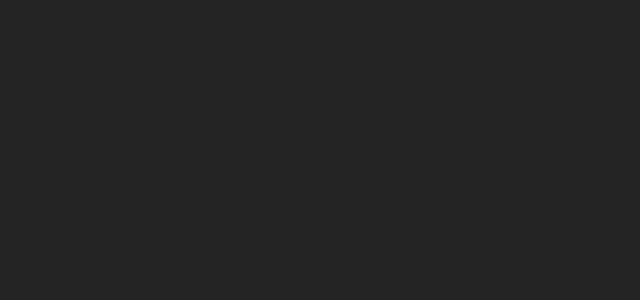
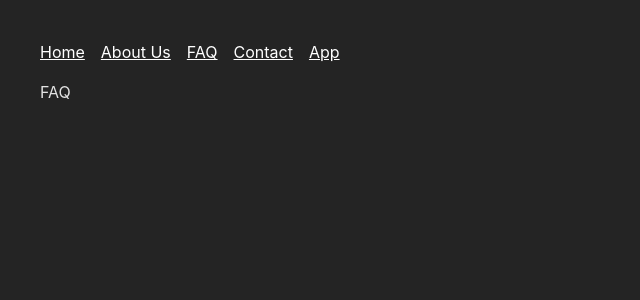
Before and after one commit to vishalicious213/react-router-test, a React (Vite) app: page /faq in a window 1280 px wide. Before the commit this address had no page. Shown: the top 300 px of the page, without its empty margins (0-640 px from the left). Built offline with nearby package versions, Linux system fonts and the light colour scheme.

Commit message:
added About Us, FAQ & Contact to menu along with absolute paths in Nav so they go to the right components instead of nesting into the current component

```diff
--- /dev/null
+++ b/src/AboutUs.jsx
@@ -0,0 +1,14 @@
+import React from 'react'
+import Nav from './Nav'
+
+const AboutUs = () => {
+    return (
+        <>
+            <Nav />
+
+            <div>About Us</div>
+        </>
+    )
+}
+
+export default AboutUs
--- a/src/App.jsx
+++ b/src/App.jsx
@@ -4,10 +4,10 @@ import './App.css'
 function App() {
   return (
     <>
-    <Nav />
+      <Nav />
 
-    <div>App</div>
-</>
+      <div>App</div>
+    </>
   )
 }
 
--- /dev/null
+++ b/src/Contact.jsx
@@ -0,0 +1,14 @@
+import React from 'react'
+import Nav from './Nav'
+
+const Contact = () => {
+    return (
+        <>
+            <Nav />
+
+            <div>Contact</div>
+        </>
+    )
+}
+
+export default Contact
--- /dev/null
+++ b/src/Faq.jsx
@@ -0,0 +1,14 @@
+import React from 'react'
+import Nav from './Nav'
+
+const Faq = () => {
+    return (
+        <>
+            <Nav />
+
+            <div>FAQ</div>
+        </>
+    )
+}
+
+export default Faq
--- a/src/Nav.jsx
+++ b/src/Nav.jsx
@@ -6,7 +6,10 @@ const Nav = () => {
         <>
             <nav>
                 <Link className='nav-link' to="/">Home</Link>
-                <Link className='nav-link' to="app">App</Link>
+                <Link className='nav-link' to="/about-us">About Us</Link>
+                <Link className='nav-link' to="/faq">FAQ</Link>
+                <Link className='nav-link' to="/contact">Contact</Link>
+                <Link className='nav-link' to="/app">App</Link>
             </nav>
         </>
     )
--- a/src/main.jsx
+++ b/src/main.jsx
@@ -4,12 +4,18 @@ import { BrowserRouter, Routes, Route } from 'react-router'
 import './index.css'
 import App from './App.jsx'
 import Home from './Home.jsx'
+import AboutUs from './AboutUs.jsx'
+import Contact from './Contact.jsx'
+import Faq from './Faq.jsx'
 
 createRoot(document.getElementById('root')).render(
   <StrictMode>
     <BrowserRouter>
       <Routes>
         <Route path="/" element={<Home />} />
+        <Route path="about-us" element={<AboutUs />} />
+        <Route path="faq" element={<Faq />} />
+        <Route path="contact" element={<Contact />} />
         <Route path="app" element={<App />} />
       </Routes>
     </BrowserRouter>
```
